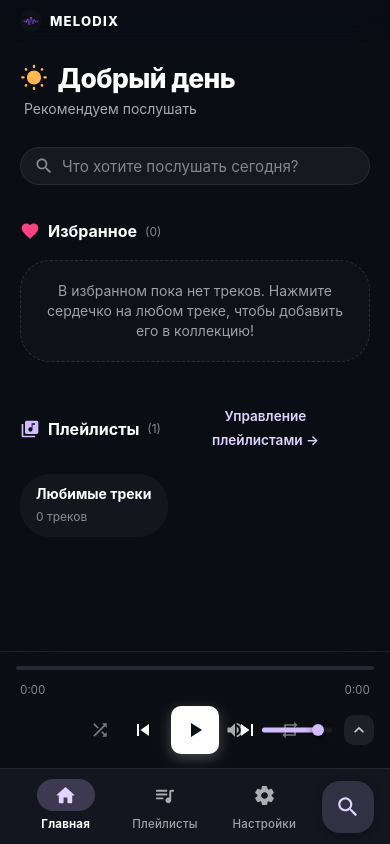
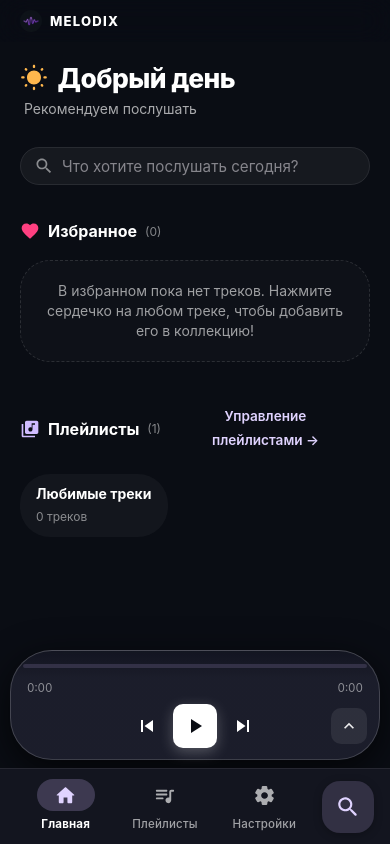
Before and after one commit to qvkap/Melodix, a React (Vite) app: page / in a window 390 px wide. Built offline with nearby package versions, Linux system fonts and the light colour scheme; a web font is replaced by a local one.

Commit message:
feat: 2-mode mobile player (lyrics vs artwork), Material You styling, hide user greeting on mobile, universal apk, standard CI release

```diff
--- a/src/components/HomeView.tsx
+++ b/src/components/HomeView.tsx
@@ -1,6 +1,7 @@
 import React, { useState, useEffect } from 'react'
 import {
-  Box, Typography, Button, TextField, InputAdornment, IconButton
+  Box, Typography, Button, TextField, InputAdornment, IconButton,
+  useTheme, useMediaQuery
 } from '@mui/material'
 import {
   Search, Favorite, LibraryMusic, PlayArrow, History,
@@ -9,6 +10,7 @@ import {
 import { Track } from '../types'
 import { useSettings } from '../contexts/SettingsContext'
 import { TrackCard } from './TrackCard'
+import { detectMobilePlatform } from '../services/mobileBridge'
 
 interface HomeViewProps {
   onPlay: (track: Track, results: Track[]) => void
@@ -18,6 +20,9 @@ interface HomeViewProps {
 
 export const HomeView: React.FC<HomeViewProps> = ({ onPlay, onNavigate, onSearchQuery }) => {
   const { t, settings } = useSettings()
+  const theme = useTheme()
+  const isMobileScreen = useMediaQuery(theme.breakpoints.down('sm'))
+  const isMobileDevice = isMobileScreen || detectMobilePlatform() !== 'desktop'
   const [username, setUsername] = useState('')
   const [quickInput, setQuickInput] = useState('')
 
@@ -54,7 +59,8 @@ export const HomeView: React.FC<HomeViewProps> = ({ onPlay, onNavigate, onSearch
     }
   }
 
-  const displayName = username
+  // Never display username on mobile devices ("убери юзер с главного экрана для мобильныйх телеофнов")
+  const displayName = (!isMobileDevice && username)
     ? (username.charAt(0).toUpperCase() + username.slice(1))
     : ''
 
--- a/src/components/LyricsView.tsx
+++ b/src/components/LyricsView.tsx
@@ -1,5 +1,5 @@
 import React, { useEffect, useRef, useState, useCallback } from 'react'
-import { Box, Typography, CircularProgress, IconButton, Tooltip } from '@mui/material'
+import { Box, Typography, CircularProgress, IconButton, Tooltip, useTheme, useMediaQuery } from '@mui/material'
 import {
   PlayArrow, Pause, SkipPrevious, SkipNext,
   Shuffle, Repeat, RepeatOne, MusicNote,
@@ -52,6 +52,8 @@ export const LyricsView: React.FC<LyricsViewProps> = ({
   onCloseFullscreen,
 }) => {
   const { settings, isFavorite, toggleFavorite } = useSettings()
+  const theme = useTheme()
+  const isMobile = useMediaQuery(theme.breakpoints.down('md'))
   const lyricsContainerRef = useRef<HTMLDivElement>(null)
   const activeLineRef = useRef<HTMLDivElement>(null)
   const progressFillRef = useRef<HTMLDivElement>(null)
@@ -60,8 +62,10 @@ export const LyricsView: React.FC<LyricsViewProps> = ({
   const hoverTimeRef = useRef<HTMLSpanElement>(null)
   const [isDragging, setIsDragging] = useState(false)
 
-  // Toggle lyrics display ("T" button)
-  const [showLyrics, setShowLyrics] = useState(true)
+  // Toggle lyrics display ("T" button):
+  // On mobile phones: 2 exclusive modes (Mode 1: Only Artwork, Mode 2: Only Lyrics)
+  // On desktop: side-by-side or centered
+  const [showLyrics, setShowLyrics] = useState(() => (typeof window !== 'undefined' ? window.innerWidth > 768 : true))
 
   const isFav = playerState.currentTrack ? isFavorite(playerState.currentTrack.id) : false
   const isExp = playerState.currentTrack ? (playerState.currentTrack.isExplicit || detectExplicit(playerState.currentTrack.title)) : false
@@ -176,13 +180,17 @@ export const LyricsView: React.FC<LyricsViewProps> = ({
         justifyContent: 'center',
       }}
     >
-      {/* Top Left Close button */}
+      {/* Top Header: Close button on left, title in center (on mobile lyrics mode), and "T" toggle on right */}
       <Box
         sx={{
           position: 'absolute',
           top: 16,
           left: { xs: 16, sm: 24, md: 32 },
+          right: { xs: 16, sm: 24, md: 32 },
           zIndex: 10,
+          display: 'flex',
+          alignItems: 'center',
+          justifyContent: 'space-between',
         }}
       >
         <Tooltip title="Свернуть плеер">
@@ -201,6 +209,46 @@ export const LyricsView: React.FC<LyricsViewProps> = ({
             <KeyboardArrowDown sx={{ fontSize: 28 }} />
           </IconButton>
         </Tooltip>
+
+        {/* Mobile Header Title when in Lyrics mode */}
+        {isMobile && showLyrics && (
+          <Box sx={{ minWidth: 0, px: 2, flex: 1, textAlign: 'center', overflow: 'hidden' }}>
+            <MarqueeText
+              text={title || ''}
+              variant="subtitle2"
+              centered
+              sx={{ color: '#ffffff', fontWeight: 700 }}
+            />
+            <Typography variant="caption" sx={{ color: 'rgba(255, 255, 255, 0.6)', display: 'block', noWrap: true }}>
+              {artist || '—'}
+            </Typography>
+          </Box>
+        )}
+
+        {/* Mobile "Т" Lyrics Toggle Button in Top Bar */}
+        {isMobile && (
+          <Tooltip title={showLyrics ? 'Показать только обложку' : 'Показать только текст'}>
+            <IconButton
+              onClick={() => setShowLyrics(prev => !prev)}
+              sx={{
+                color: showLyrics ? 'primary.main' : 'rgba(255, 255, 255, 0.8)',
+                bgcolor: showLyrics ? 'rgba(208, 188, 255, 0.22)' : 'rgba(255, 255, 255, 0.08)',
+                border: '1px solid',
+                borderColor: showLyrics ? 'rgba(208, 188, 255, 0.45)' : 'rgba(255, 255, 255, 0.14)',
+                backdropFilter: 'blur(12px)',
+                borderRadius: 2.5,
+                width: 42,
+                height: 42,
+                transition: 'all 0.18s ease',
+                '&:hover': { transform: 'scale(1.06)' },
+              }}
+            >
+              <Typography sx={{ fontWeight: 800, fontSize: '1rem', lineHeight: 1 }}>
+                Т
+              </Typography>
+            </IconButton>
+          </Tooltip>
+        )}
       </Box>
 
       {/* Main Flex Wrapper with animated layout shift */}
@@ -210,23 +258,24 @@ export const LyricsView: React.FC<LyricsViewProps> = ({
           width: '100%',
           height: '100%',
           alignItems: 'center',
-          justifyContent: showLyrics ? 'space-between' : 'center',
-          px: { xs: 2, sm: 4, md: 6, lg: 10, xl: 14 },
+          justifyContent: isMobile ? 'center' : (showLyrics ? 'space-between' : 'center'),
+          px: isMobile ? 1.5 : { xs: 2, sm: 4, md: 6, lg: 10, xl: 14 },
           position: 'relative',
           transition: 'all 0.5s cubic-bezier(0.34, 1.2, 0.64, 1)',
         }}
       >
-        {/* LEFT COLUMN: Album Art, Info & Controls (Pushed left when lyrics open, centers when hidden) */}
+        {/* LEFT COLUMN: Album Art, Info & Controls (Mode 1: Only Album Art on mobile) */}
         <Box
           sx={{
-            flex: '0 0 auto',
-            width: { xs: 300, sm: 360, md: showLyrics ? 380 : 460, lg: showLyrics ? 420 : 500 },
-            display: 'flex',
+            flex: isMobile ? '1 1 auto' : '0 0 auto',
+            width: isMobile ? '100%' : { xs: 300, sm: 360, md: showLyrics ? 380 : 460, lg: showLyrics ? 420 : 500 },
+            maxWidth: isMobile ? 420 : 'none',
+            display: isMobile ? (showLyrics ? 'none' : 'flex') : 'flex',
             flexDirection: 'column',
             alignItems: 'center',
             justifyContent: 'center',
             transition: 'all 0.5s cubic-bezier(0.34, 1.2, 0.64, 1)',
-            mx: showLyrics ? 0 : 'auto',
+            mx: (isMobile || !showLyrics) ? 'auto' : 0,
           }}
         >
           {/* Rounded Album Art */}
@@ -566,31 +615,32 @@ export const LyricsView: React.FC<LyricsViewProps> = ({
           </Box>
         </Box>
 
-        {/* RIGHT COLUMN: Lyrics (Shifted right with buttery-smooth animated slide & fade) */}
+        {/* RIGHT COLUMN: Lyrics (Mode 2: Only Lyrics on mobile) */}
         <Box
           ref={lyricsContainerRef}
           sx={{
             flex: showLyrics ? 1 : 0,
-            width: showLyrics ? 'auto' : 0,
+            width: isMobile ? (showLyrics ? '100%' : 0) : (showLyrics ? 'auto' : 0),
             minWidth: 0,
             maxWidth: showLyrics ? '100%' : 0,
             height: '100%',
             maxHeight: '100%',
             overflowY: showLyrics ? 'auto' : 'hidden',
-            display: 'flex',
+            display: isMobile ? (showLyrics ? 'flex' : 'none') : 'flex',
             flexDirection: 'column',
-            alignItems: 'flex-start',
+            alignItems: isMobile ? 'center' : 'flex-start',
             justifyContent: (lines.length || plain) ? 'flex-start' : 'center',
-            py: lines.length ? '35vh' : (plain ? { xs: 4, md: 6 } : 0),
+            py: lines.length ? (isMobile ? '28vh' : '35vh') : (plain ? { xs: 4, md: 6 } : 0),
             // Balanced margins
-            pl: { xs: 2, md: 4, lg: 6, xl: 8 },
-            pr: { xs: 2, md: 3, lg: 5 },
+            pl: isMobile ? 1.5 : { xs: 2, md: 4, lg: 6, xl: 8 },
+            pr: isMobile ? 1.5 : { xs: 2, md: 3, lg: 5 },
+            pb: isMobile ? '120px' : 0,
             scrollbarWidth: 'none',
             '&::-webkit-scrollbar': { display: 'none' },
             maskImage: 'linear-gradient(to bottom, transparent 0%, black 15%, black 85%, transparent 100%)',
             WebkitMaskImage: 'linear-gradient(to bottom, transparent 0%, black 15%, black 85%, transparent 100%)',
             opacity: showLyrics ? 1 : 0,
-            transform: showLyrics ? 'translateX(0)' : 'translateX(60px)',
+            transform: showLyrics ? 'translateX(0)' : (isMobile ? 'none' : 'translateX(60px)'),
             pointerEvents: showLyrics ? 'auto' : 'none',
             visibility: showLyrics ? 'visible' : 'hidden',
             transition: 'opacity 0.45s cubic-bezier(0.4, 0, 0.2, 1), transform 0.45s cubic-bezier(0.4, 0, 0.2, 1), flex 0.5s cubic-bezier(0.34, 1.2, 0.64, 1), max-width 0.5s cubic-bezier(0.34, 1.2, 0.64, 1), visibility 0.45s',
@@ -699,10 +749,12 @@ export const LyricsView: React.FC<LyricsViewProps> = ({
                     borderRadius: 2,
                     cursor: 'pointer',
                     maxWidth: '100%',
+                    width: isMobile ? '100%' : 'auto',
+                    textAlign: isMobile ? 'center' : 'left',
                     transition: 'all 0.35s cubic-bezier(0.2, 0, 0, 1)',
                     opacity,
                     transform: `scale(${scale})`,
-                    transformOrigin: 'left center',
+                    transformOrigin: isMobile ? 'center center' : 'left center',
                     filter: blurPx > 0 ? `blur(${blurPx}px)` : 'none',
                     '&:hover': {
                       opacity: 1,
@@ -721,6 +773,7 @@ export const LyricsView: React.FC<LyricsViewProps> = ({
                       color: '#ffffff',
                       lineHeight: 1.35,
                       letterSpacing: '-0.02em',
+                      textAlign: isMobile ? 'center' : 'left',
                       transition: 'all 0.35s cubic-bezier(0.2, 0, 0, 1)',
                       textShadow: isActive
                         ? '0 0 30px rgba(255, 255, 255, 0.6), 0 2px 10px rgba(0, 0, 0, 0.6)'
@@ -733,7 +786,7 @@ export const LyricsView: React.FC<LyricsViewProps> = ({
               )
             })
           ) : plain ? (
-            <Box sx={{ width: '100%', maxWidth: 720, py: 2 }}>
+            <Box sx={{ width: '100%', maxWidth: 720, py: 2, textAlign: isMobile ? 'center' : 'left' }}>
               <Box
                 sx={{
                   display: 'inline-flex',
@@ -761,6 +814,7 @@ export const LyricsView: React.FC<LyricsViewProps> = ({
                   fontSize: { xs: '1.15rem', sm: '1.25rem', md: '1.4rem' },
                   fontWeight: 500,
                   letterSpacing: '-0.01em',
+                  textAlign: isMobile ? 'center' : 'left',
                   textShadow: '0 2px 10px rgba(0, 0, 0, 0.5)',
                 }}
               >
@@ -780,6 +834,82 @@ export const LyricsView: React.FC<LyricsViewProps> = ({
           )}
         </Box>
       </Box>
+
+      {/* Mobile Mode 2: Floating Bottom Playback Strip in Lyrics mode */}
+      {isMobile && showLyrics && (
+        <Box
+          sx={{
+            position: 'absolute',
+            bottom: 22,
+            left: 16,
+            right: 16,
+            maxWidth: 400,
+            mx: 'auto',
+            zIndex: 10,
+            bgcolor: 'rgba(28, 22, 42, 0.94)',
+            backdropFilter: 'blur(28px)',
+            border: '1.5px solid rgba(208, 188, 255, 0.28)',
+            borderRadius: 4,
+            px: 2,
+            py: 1,
+            display: 'flex',
+            alignItems: 'center',
+            justifyContent: 'space-between',
+            boxShadow: '0 8px 32px rgba(0, 0, 0, 0.7), 0 0 16px rgba(208, 188, 255, 0.12)',
+          }}
+        >
+          <Tooltip title={isFav ? 'Удалить из избранного' : 'В избранное'}>
+            <IconButton
+              size="small"
+              onClick={() => playerState.currentTrack && toggleFavorite(playerState.currentTrack)}
+              sx={{ color: isFav ? '#ff4081' : 'rgba(255,255,255,0.5)' }}
+            >
+              {isFav ? <Favorite fontSize="small" /> : <FavoriteBorder fontSize="small" />}
+            </IconButton>
+          </Tooltip>
+
+          <IconButton onClick={onPrev} sx={{ color: '#ffffff' }}>
+            <SkipPrevious />
+          </IconButton>
+
+          <IconButton
+            onClick={onTogglePlay}
+            sx={{
+              width: 46,
+              height: 46,
+              bgcolor: 'primary.main',
+              color: '#141218',
+              boxShadow: '0 4px 14px rgba(208, 188, 255, 0.4)',
+              '&:hover': { bgcolor: 'primary.light' },
+              '&:active': { transform: 'scale(0.95)' },
+            }}
+          >
+            {playerState.isPlaying ? <Pause /> : <PlayArrow />}
+          </IconButton>
+
+          <IconButton onClick={onNext} sx={{ color: '#ffffff' }}>
+            <SkipNext />
+          </IconButton>
+
+          <Tooltip title="Показать только обложку">
+            <IconButton
+              onClick={() => setShowLyrics(false)}
+              sx={{
+                color: 'primary.main',
+                bgcolor: 'rgba(208, 188, 255, 0.2)',
+                border: '1px solid rgba(208, 188, 255, 0.35)',
+                borderRadius: 2.5,
+                width: 38,
+                height: 38,
+              }}
+            >
+              <Typography sx={{ fontWeight: 800, fontSize: '0.95rem', lineHeight: 1 }}>
+                Т
+              </Typography>
+            </IconButton>
+          </Tooltip>
+        </Box>
+      )}
     </Box>
   )
 }
--- a/src/components/PlayerBar.tsx
+++ b/src/components/PlayerBar.tsx
@@ -1,5 +1,5 @@
 import React, { useRef } from 'react'
-import { Box, IconButton, Typography, Tooltip, Slider } from '@mui/material'
+import { Box, IconButton, Typography, Tooltip, Slider, useTheme, useMediaQuery } from '@mui/material'
 import {
   PlayArrow, Pause, SkipPrevious, SkipNext,
   VolumeUp, VolumeOff, Shuffle, Repeat, RepeatOne,
@@ -12,6 +12,7 @@ import { M3ProgressSlider } from './M3ProgressSlider'
 import { useSettings } from '../contexts/SettingsContext'
 import { ExplicitBadge } from './ExplicitBadge'
 import { MarqueeText } from './MarqueeText'
+import { detectMobilePlatform } from '../services/mobileBridge'
 
 interface PlayerBarProps {
   state: PlayerState
@@ -46,6 +47,10 @@ export const PlayerBar: React.FC<PlayerBarProps> = ({
 }) => {
   const { currentTrack, isPlaying, volume, isMuted, shuffle, repeat } = state
   const { settings, isFavorite, toggleFavorite } = useSettings()
+  const theme = useTheme()
+  const isMobileScreen = useMediaQuery(theme.breakpoints.down('sm'))
+  const isMobile = isMobileScreen || bottomOffset > 0
+  const isAndroid = detectMobilePlatform() === 'android'
 
   const isFav = currentTrack ? isFavorite(currentTrack.id) : false
   const isExp = currentTrack ? (currentTrack.isExplicit || detectExplicit(currentTrack.title)) : false
@@ -56,17 +61,34 @@ export const PlayerBar: React.FC<PlayerBarProps> = ({
     <Box
       sx={{
         position: 'fixed',
-        bottom: bottomOffset,
-        left: sidebarWidth,
-        right: 0,
+        bottom: isMobile ? (bottomOffset > 0 ? bottomOffset + 8 : 10) : bottomOffset,
+        left: isMobile ? 10 : sidebarWidth,
+        right: isMobile ? 10 : 0,
+        maxWidth: isMobile ? 600 : 'none',
+        mx: isMobile ? 'auto' : 0,
         zIndex: 1100,
-        background: 'linear-gradient(0deg, rgba(12, 14, 20, 0.98) 75%, rgba(12, 14, 20, 0.75) 100%)',
-        backdropFilter: 'blur(30px)',
-        borderTop: '1px solid rgba(255, 255, 255, 0.08)',
-        px: { xs: 2, md: 3 },
-        pt: 0.8,
-        pb: 1.8,
-        transition: 'left 0.25s cubic-bezier(0.4, 0, 0.2, 1)',
+        borderRadius: isMobile ? 3.5 : 0,
+        background: isAndroid
+          ? 'linear-gradient(135deg, rgba(36, 28, 50, 0.97) 0%, rgba(24, 18, 36, 0.98) 100%)'
+          : isMobile
+          ? 'linear-gradient(0deg, rgba(28, 30, 44, 0.97) 75%, rgba(20, 22, 34, 0.92) 100%)'
+          : 'linear-gradient(0deg, rgba(12, 14, 20, 0.98) 75%, rgba(12, 14, 20, 0.75) 100%)',
+        backdropFilter: 'blur(32px)',
+        border: isMobile
+          ? (isAndroid ? '1.5px solid rgba(208, 188, 255, 0.32)' : '1.5px solid rgba(255, 255, 255, 0.18)')
+          : 'none',
+        borderTop: isMobile
+          ? (isAndroid ? '1.5px solid rgba(208, 188, 255, 0.4)' : '1.5px solid rgba(255, 255, 255, 0.22)')
+          : '1px solid rgba(255, 255, 255, 0.08)',
+        boxShadow: isMobile
+          ? (isAndroid
+              ? '0 10px 36px rgba(0, 0, 0, 0.7), 0 0 20px rgba(208, 188, 255, 0.15)'
+              : '0 10px 36px rgba(0, 0, 0, 0.7)')
+          : 'none',
+        px: { xs: 1.5, md: 3 },
+        pt: 0.6,
+        pb: isMobile ? 1.2 : 1.8,
+        transition: 'left 0.25s cubic-bezier(0.4, 0, 0.2, 1), bottom 0.25s ease',
         pointerEvents: 'auto',
       }}
     >
@@ -188,7 +210,10 @@ export const PlayerBar: React.FC<PlayerBarProps> = ({
                 onShuffle()
               }}
               size="small"
-              sx={{ color: shuffle ? 'primary.main' : 'rgba(255, 255, 255, 0.45)' }}
+              sx={{
+                display: { xs: 'none', sm: 'inline-flex' },
+                color: shuffle ? 'primary.main' : 'rgba(255, 255, 255, 0.45)'
+              }}
             >
               <Shuffle fontSize="small" />
             </IconButton>
@@ -200,27 +225,29 @@ export const PlayerBar: React.FC<PlayerBarProps> = ({
                 e.stopPropagation()
                 onPrev()
               }}
-              sx={{ color: '#ffffff' }}
+              sx={{ color: '#ffffff', p: { xs: 0.8, sm: 1 } }}
             >
-              <SkipPrevious />
+              <SkipPrevious fontSize={isMobileScreen ? 'medium' : 'large'} />
             </IconButton>
           </Tooltip>
 
-          {/* Big Play/Pause Button */}
+          {/* Big Play/Pause Button (Themed for Android Material You) */}
           <IconButton
             onClick={(e) => {
               e.stopPropagation()
               onTogglePlay()
             }}
             sx={{
-              width: 48,
-              height: 48,
-              bgcolor: '#ffffff',
-              color: '#0a0d14',
-              boxShadow: '0 4px 14px rgba(255, 255, 255, 0.25)',
+              width: isMobileScreen ? 44 : 48,
+              height: isMobileScreen ? 44 : 48,
+              bgcolor: isAndroid ? 'primary.main' : '#ffffff',
+              color: isAndroid ? '#141218' : '#0a0d14',
+              boxShadow: isAndroid
+                ? '0 4px 14px rgba(208, 188, 255, 0.4)'
+                : '0 4px 14px rgba(255, 255, 255, 0.25)',
               transition: 'transform 0.15s ease, background 0.2s ease',
               '&:hover': {
-                bgcolor: '#f5f5f5',
+                bgcolor: isAndroid ? 'primary.light' : '#f5f5f5',
                 transform: 'scale(1.08)',
               },
               '&:active': { transform: 'scale(0.95)' },
@@ -235,9 +262,9 @@ export const PlayerBar: React.FC<PlayerBarProps> = ({
                 e.stopPropagation()
                 onNext()
               }}
-              sx={{ color: '#ffffff' }}
+              sx={{ color: '#ffffff', p: { xs: 0.8, sm: 1 } }}
             >
-              <SkipNext />
+              <SkipNext fontSize={isMobileScreen ? 'medium' : 'large'} />
             </IconButton>
           </Tooltip>
 
@@ -248,7 +275,10 @@ export const PlayerBar: React.FC<PlayerBarProps> = ({
                 onRepeat()
               }}
               size="small"
-              sx={{ color: repeat !== 'none' ? 'primary.main' : 'rgba(255, 255, 255, 0.45)' }}
+              sx={{
+                display: { xs: 'none', sm: 'inline-flex' },
+                color: repeat !== 'none' ? 'primary.main' : 'rgba(255, 255, 255, 0.45)'
+              }}
             >
               <RepeatIcon fontSize="small" />
             </IconButton>
@@ -259,13 +289,14 @@ export const PlayerBar: React.FC<PlayerBarProps> = ({
         <Box
           display="flex"
           alignItems="center"
-          gap={1.5}
+          gap={{ xs: 0.5, sm: 1.5 }}
           sx={{
             minWidth: 0,
             justifyContent: 'flex-end',
             justifySelf: 'end',
           }}
         >
+          <Box sx={{ display: { xs: 'none', md: 'flex' }, alignItems: 'center', gap: 1 }}>
             <Tooltip title={isMuted ? 'Включить звук' : 'Без звука'}>
               <IconButton
                 onClick={(e) => {
@@ -291,15 +322,18 @@ export const PlayerBar: React.FC<PlayerBarProps> = ({
                 '& .MuiSlider-thumb': { width: 12, height: 12 },
               }}
             />
+          </Box>
 
           <Tooltip title="Развернуть текст и обложку">
             <IconButton
               onClick={onOpenFullscreenLyrics}
               size="small"
               sx={{
-                color: 'rgba(255, 255, 255, 0.8)',
-                bgcolor: 'rgba(255, 255, 255, 0.08)',
-                '&:hover': { bgcolor: 'rgba(255, 255, 255, 0.15)' }
+                color: isAndroid ? 'primary.light' : 'rgba(255, 255, 255, 0.9)',
+                bgcolor: isAndroid ? 'rgba(208, 188, 255, 0.16)' : 'rgba(255, 255, 255, 0.08)',
+                border: isAndroid ? '1px solid rgba(208, 188, 255, 0.25)' : 'none',
+                p: { xs: 1, sm: 0.8 },
+                '&:hover': { bgcolor: isAndroid ? 'rgba(208, 188, 255, 0.25)' : 'rgba(255, 255, 255, 0.15)' }
               }}
             >
               <KeyboardArrowUp fontSize="small" />
```
Lines whose indentation alone changed are shown as unchanged.
